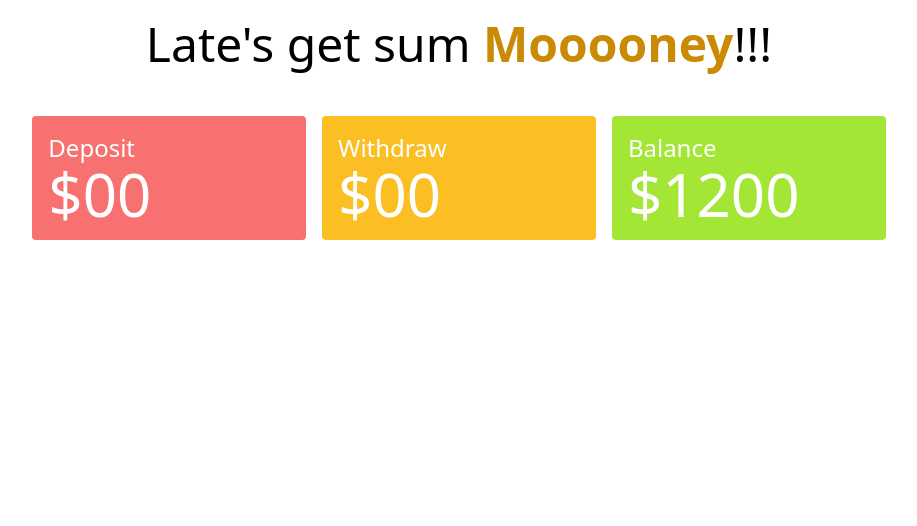
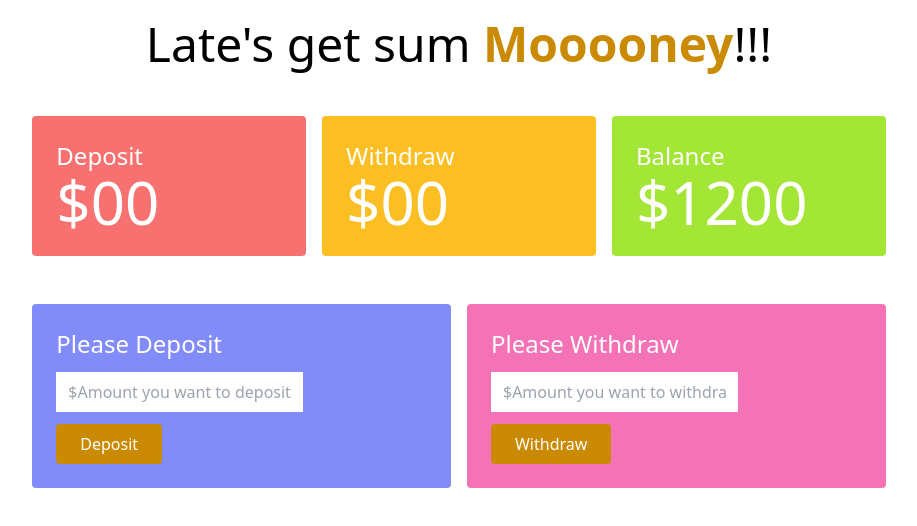
Before and after one commit to HmSani6699/baap-er-bank, a plain HTML site: page bank.html in a window 1280 px wide. Shown: the whole page, without its empty margins (181-1098 px from the left). Drawn offline with nearby package versions, Linux system fonts and the light colour scheme.

Commit message:
complete the deposit part

```diff
--- a/bank.html
+++ b/bank.html
@@ -25,27 +25,69 @@
             class=" w-8/12 mx-auto mt-12 text-white">
             <div class="grid  grid-cols-3 gap-4">
                 <div
-                    class="bg-red-400 p-4 rounded">
+                    class="bg-red-400 p-6 rounded">
                     <h4 class="text-2xl">Deposit
                     </h4>
-                    <h2 class="text-6xl">$00</h2>
+                    <h2 class="text-6xl">$<span
+                            id="deposit-balance">00</span>
+                    </h2>
                 </div>
                 <div
-                    class="bg-amber-400 p-4 rounded">
+                    class="bg-amber-400 p-6 rounded">
                     <h4 class="text-2xl">Withdraw
                     </h4>
                     <h2 class="text-6xl">$00</h2>
                 </div>
                 <div
-                    class="bg-lime-400 p-4 rounded">
+                    class="bg-lime-400 p-6 rounded">
                     <h4 class="text-2xl">Balance
                     </h4>
-                    <h2 class="text-6xl">$1200
+                    <h2 class="text-6xl">$<span
+                            id="total-balance">1200</span>
                     </h2>
                 </div>
             </div>
         </section>
+        <section class=" w-8/12 mx-auto mt-12">
+            <div class="grid  grid-cols-2 gap-4">
+                <div
+                    class="bg-indigo-400 p-6 rounded">
+                    <h4
+                        class="text-2xl mb-3  text-white">
+                        Please
+                        Deposit
+                    </h4>
+                    <input
+                        class="w-8/12 block mb-3 px-3 py-2"
+                        type="email" name=""
+                        id="deposit-field"
+                        placeholder="$Amount you want to deposit">
+                    <button
+                        class="bg-yellow-600 text-white px-6 py-2 font-medium rounded"
+                        id="deposit-button">Deposit</button>
+                </div>
+
+                <div
+                    class="bg-pink-400 p-6 rounded">
+                    <h4
+                        class="text-2xl mb-3  text-white">
+                        Please
+                        Withdraw
+                    </h4>
+                    <input
+                        class="w-8/12 block mb-3 px-3 py-2"
+                        type="email" name=""
+                        id="withdraw-fild"
+                        placeholder="$Amount you want to withdraw">
+                    <button
+                        class="bg-yellow-600 text-white px-6 py-2 font-medium rounded"
+                        id="withdraw-button">Withdraw</button>
+                </div>
+            </div>
+        </section>
     </main>
+    <script src="js/bank.js"></script>
+    <script src="js/wthdraw.js"></script>
 </body>
 
 </html>
--- /dev/null
+++ b/js/bank.js
@@ -0,0 +1,27 @@
+//step 1. click the deposit button
+document.getElementById('deposit-button').addEventListener('click', function () {
+    //step 2. get the input value
+    let depositInput = document.getElementById('deposit-field');
+    let depositInputValue = depositInput.value;
+    let depositInputValueString = parseFloat(depositInputValue);
+
+    //step 3.get  the current deposit amount
+    let previousDepositElement = document.getElementById('deposit-balance');
+    let previousDepositAmount = previousDepositElement.innerText;
+    let previousDepositAmountString = parseFloat(previousDepositAmount);
+
+    //step 4.set the deposit balance
+    previousDepositElement.innerText = previousDepositAmountString + depositInputValueString
+
+    //step 5 set update the balance
+
+    let balanceElement = document.getElementById('total-balance');
+    let balancePreviousAmount = balanceElement.innerText;
+    let balancePreviousAmountString = parseFloat(balancePreviousAmount);
+
+    // step 6. set the current balance
+    balanceElement.innerText = balancePreviousAmountString + depositInputValueString
+
+    //clear the deposit field
+    depositInput.value = ''
+})
--- /dev/null
+++ b/js/wthdraw.js
@@ -0,0 +1 @@
+console.log(55555)
```
